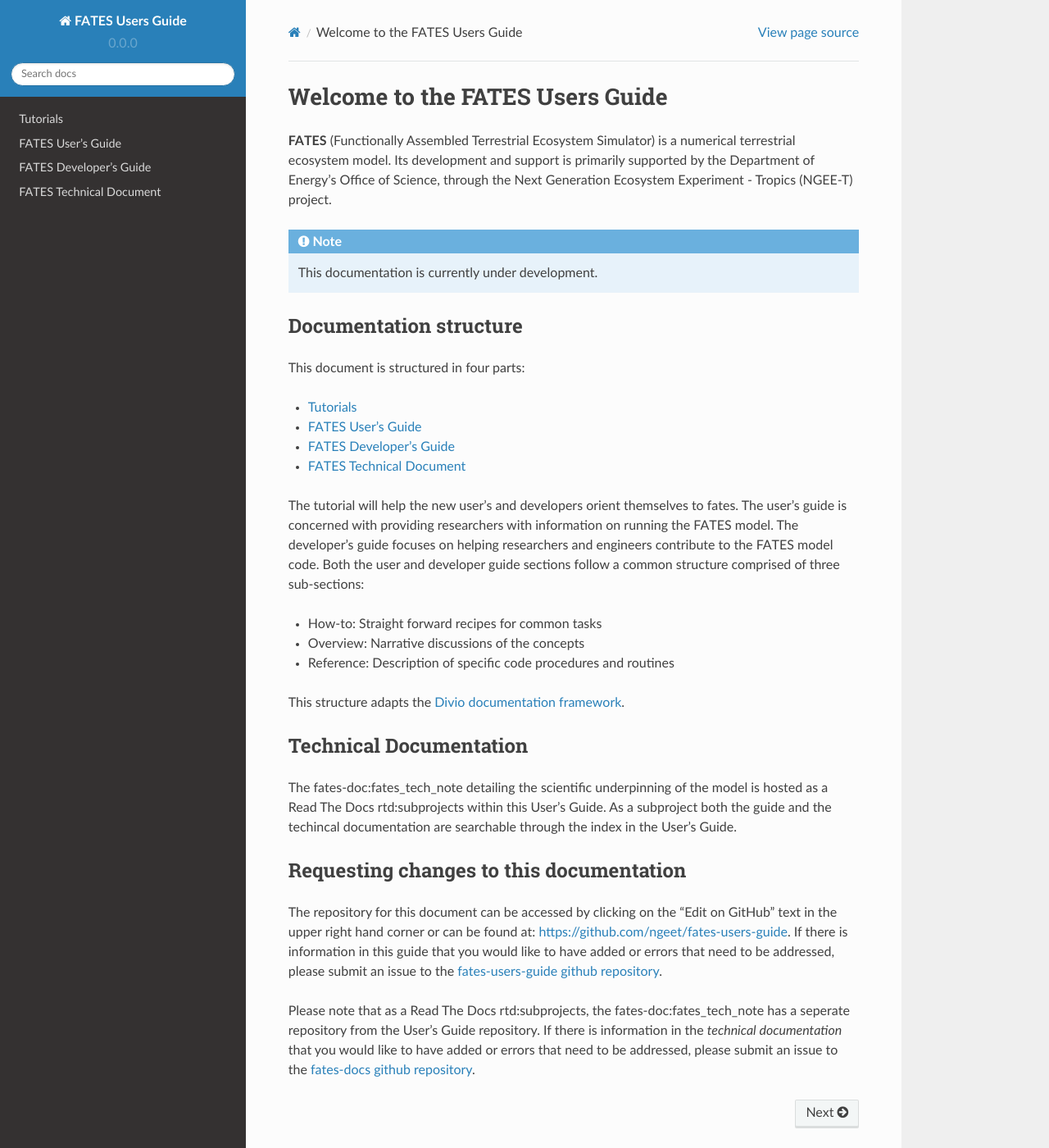
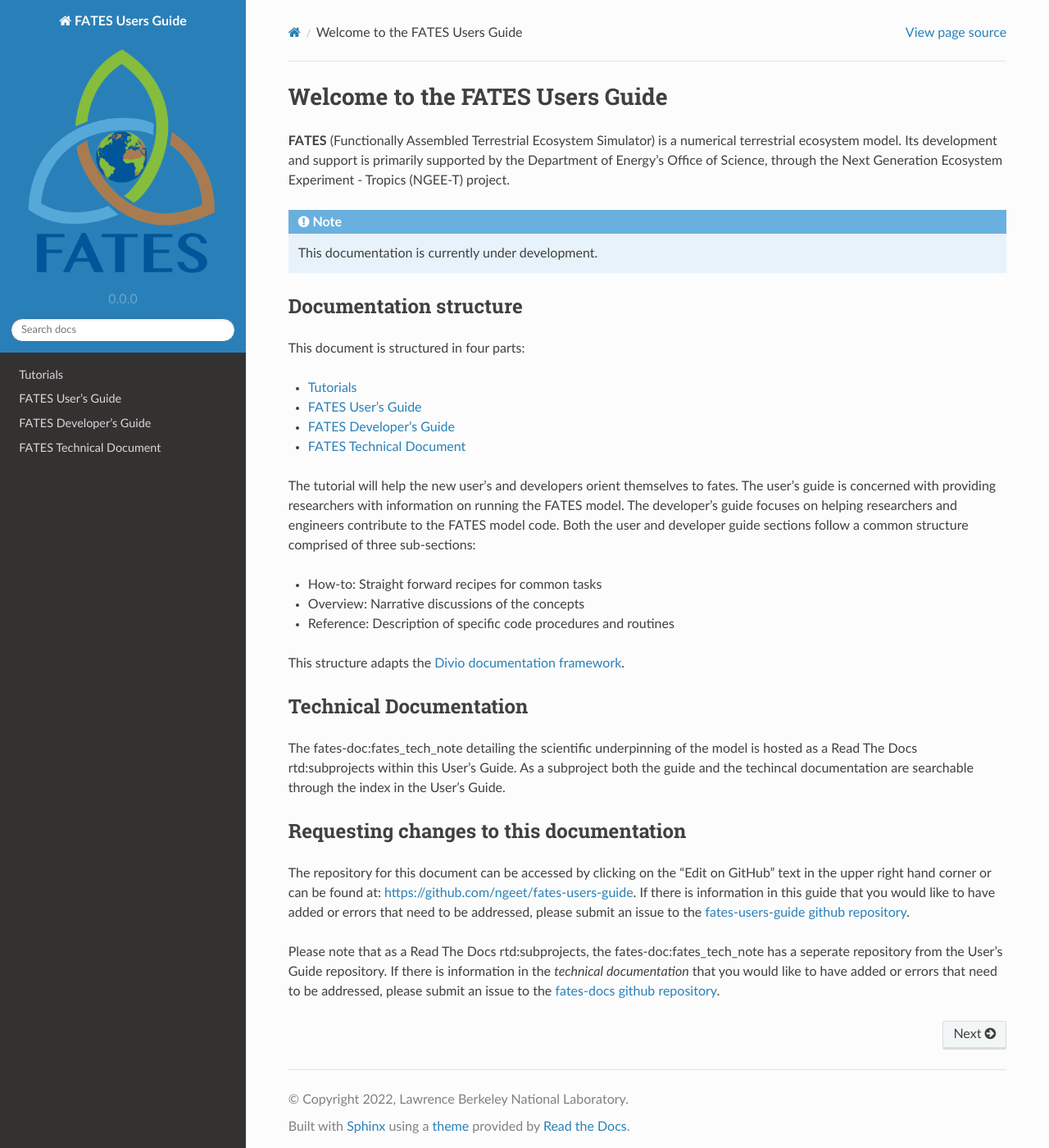
Before and after one commit to NGEET/fates-users-guide, a Sphinx documentation site: the page built from docs/source/index.rst, in a window 1280 px wide and 1400 px high. Shown: the whole window at 82% size. Built offline with Sphinx 7.4.7 and the Read the Docs theme 2.0.0, drawn with Linux system fonts in a browser that asks for light colours.

Commit message:
fixing dir structure and adding fates logo

```diff
--- a/docs/source/conf.py
+++ b/docs/source/conf.py
@@ -51,7 +51,7 @@
     'css/theme_override.css',
 ]
 
-html_logo = 'images/fates_logo.png'
+html_logo = 'images/FATES_logo.png'
 
 # -- Options for EPUB output
 epub_show_urls = 'footnote'
```
Also changed, not shown: docs/source/_static/css/theme_override.css (renamed from docs/source/_static/theme_override.css), docs/source/images/FATES_logo.png (added).
